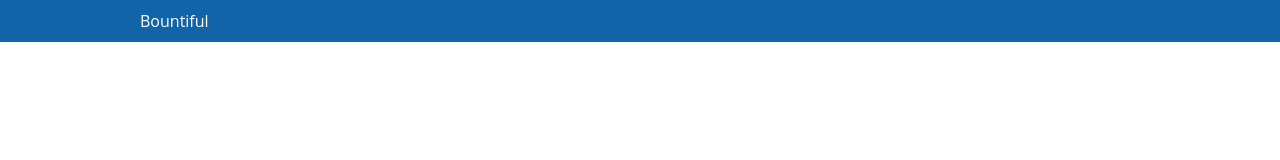
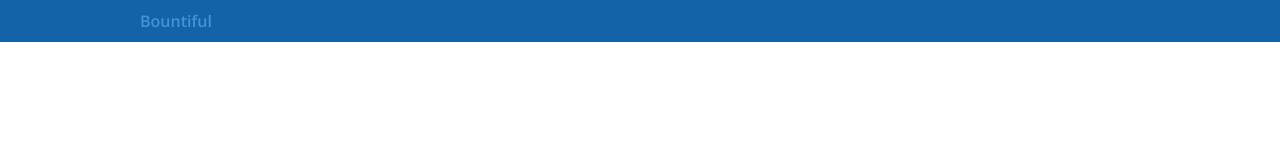
Before and after one commit to TheDeterminator/frontend, a React (Create React App) app: page / in a window 1280 px wide. Shown: the top 160 px of the page. Built offline with nearby package versions, Linux system fonts and the light colour scheme.

Commit message:
Add global styles module

```diff
--- a/src/App.js
+++ b/src/App.js
@@ -20,11 +20,13 @@ import StoryViewCoordinatorV2 from './components/StoryViewCoordinatorV2';
 import NewStory from './components/NewStory';
 import Profile from './components/Profile';
 
+import GlobalStyle from './design/GlobalStyle';
 
 class App extends Component {
   render() {
     return (
       <div className="App">
+        <GlobalStyle />
         <Route path='/' component={Header} />
         <Route exact path='/register' component={RegistrationPage}/>
         <Route exact path='/login' component={LoginModal} />
--- /dev/null
+++ b/src/design/GlobalStyle.js
@@ -0,0 +1,91 @@
+import { createGlobalStyle } from "styled-components";
+import theme from '../design/theme';
+
+const GlobalStyle = createGlobalStyle `
+  @import url('https://fonts.googleapis.com/css?family=Dancing+Script:400,700');
+  @import url('https://fonts.googleapis.com/css?family=Open+Sans:400,400i,600,600i,700,700i,900|Roboto:400,500,700');
+  @import url('https://fonts.googleapis.com/css?family=Sanchez');
+
+  html {
+    font-size: 62.5%;
+    box-sizing: border-box;
+  }
+  *, *:before, *:after {
+    box-sizing: inherit;
+  }
+
+  body {
+    padding: 0;
+    margin: 0;
+    font-size: ${theme.fontSizing.s}
+  }
+
+  h1, h2, h3, h4, h5 {
+    font-family: ${theme.fontStyles.headingFont};
+    color: ${theme.colorScheme.headingColor};
+  }
+
+  h1 {
+    font-size: ${theme.fontSizing.ml};
+    font-weight: bold;
+
+    @media ${theme.breakpoints[1]} {
+      font-size: @l;
+    }
+
+    @media ${theme.breakpoints[2]} {
+      font-size: @l;
+    }
+  }
+
+  h2 {
+    font-size: ${theme.fontSizing.m};
+    font-weight: bold;
+
+    @media ${theme.breakpoints[2]} {
+      font-size: ${theme.fontSizing.ml};
+    }
+  }
+
+  h3 {
+    font-size: ${theme.fontSizing.s};
+    font-weight: bold;
+
+    @media ${theme.breakpoints[2]} {
+      font-size: ${theme.fontSizing.m};
+    }
+  }
+
+  h4 {
+    font-size: ${theme.fontSizing.xs};
+    font-weight: bold;
+
+    @media ${theme.breakpoints[2]} {
+      font-size: ${theme.fontSizing.sm};
+    }
+  }
+
+  p {
+    font-family: ${theme.fontStyles.defaultFont};
+    color: ${theme.colorScheme.defaultFontColor};
+  }
+
+  a {
+    text-decoration: none;
+    font-size: ${theme.fontSizing.xs};
+    font-weight: 600;
+    color: ${theme.colorScheme.defaultLinkColor};
+
+    @media ${theme.breakpoints[2]} {
+      font-size: ${theme.fontSizing.s};
+    }
+
+    &:hover {
+      text-decoration: underline;
+    }
+  }
+
+
+`
+
+export default GlobalStyle;
```
